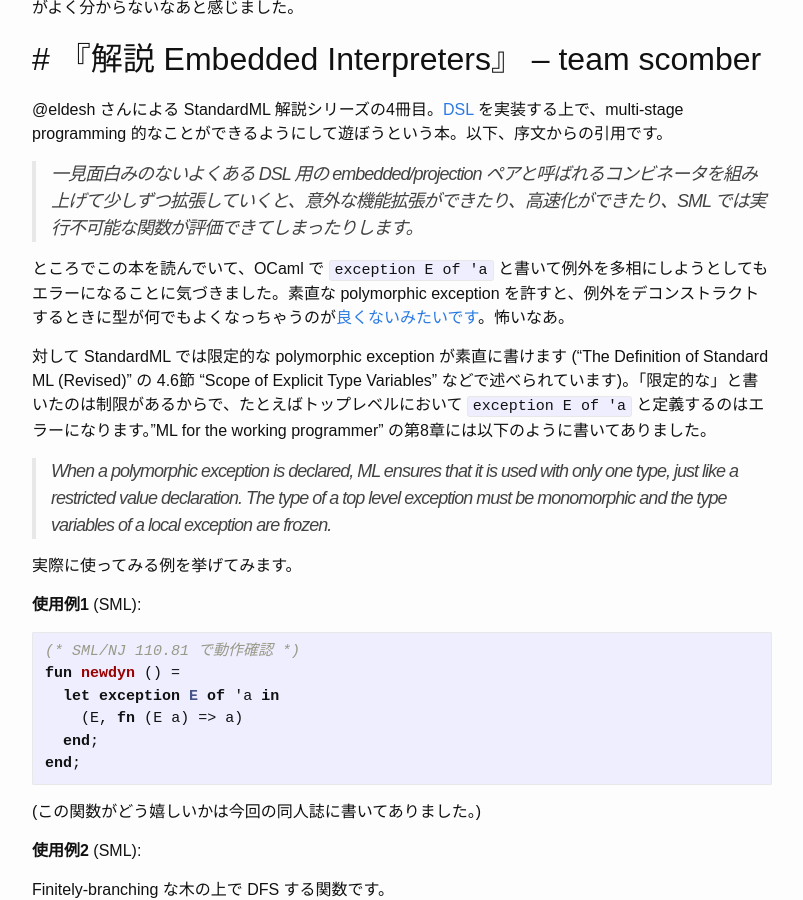
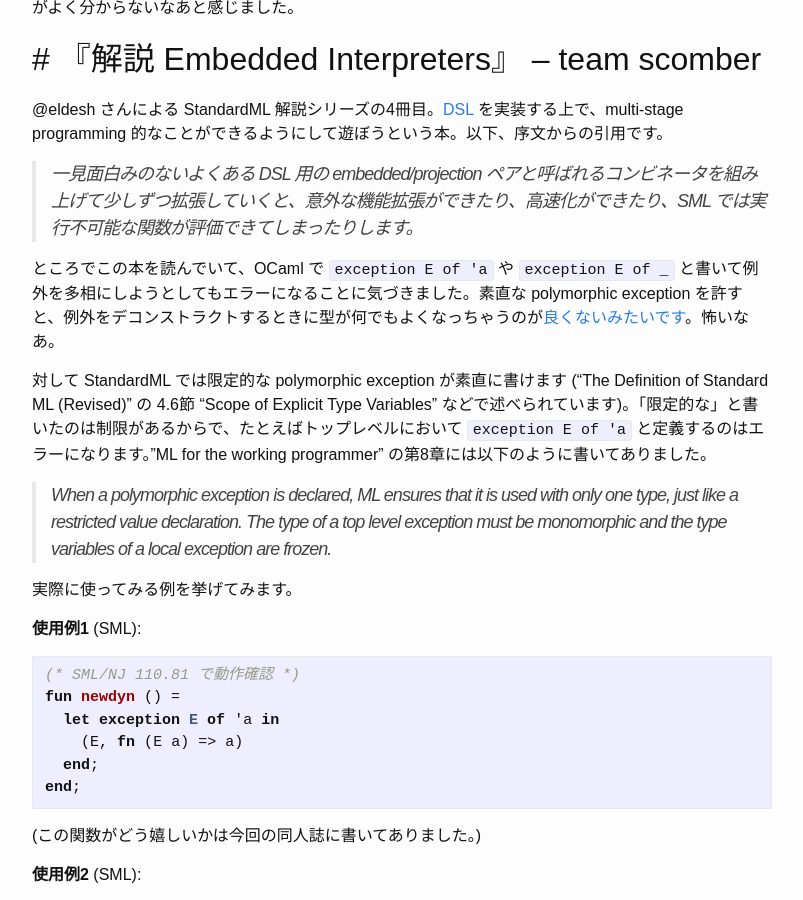
Before and after one commit to nekketsuuu/nekketsuuu.github.io, a Jekyll site: the page built from entries/_posts/2017-10-23-techbookfest03.md, in a window 1280 px wide and 900 px high, scrolled down 1568 px. Shown: the whole window, without its empty margins (238-1041 px from the left). Built offline with Jekyll 4.4.1, drawn with Linux system fonts in a browser that asks for light colours; formulas are drawn with MathJax 3; comment, search, counter and statistics services are not loaded.

Commit message:
Improve an entry

```diff
--- a/entries/_posts/2017-10-23-techbookfest03.md
+++ b/entries/_posts/2017-10-23-techbookfest03.md
@@ -46,7 +46,7 @@ last-modified: 2017-10-24
 
 > 一見面白みのないよくある DSL 用の *embedded/projection* ペアと呼ばれるコンビネータを組み上げて少しずつ拡張していくと、意外な機能拡張ができたり、高速化ができたり、SML では実行不可能な関数が評価できてしまったりします。
 
-ところでこの本を読んでいて、OCaml で `exception E of 'a` と書いて例外を多相にしようとしてもエラーになることに気づきました。素直な polymorphic exception を許すと、例外をデコンストラクトするときに型が何でもよくなっちゃうのが[良くないみたいです][10]。怖いなあ。
+ところでこの本を読んでいて、OCaml で `exception E of 'a` や `exception E of _` と書いて例外を多相にしようとしてもエラーになることに気づきました。素直な polymorphic exception を許すと、例外をデコンストラクトするときに型が何でもよくなっちゃうのが[良くないみたいです][10]。怖いなあ。
 
 <!--
 **良くない例** (OCaml):
```
